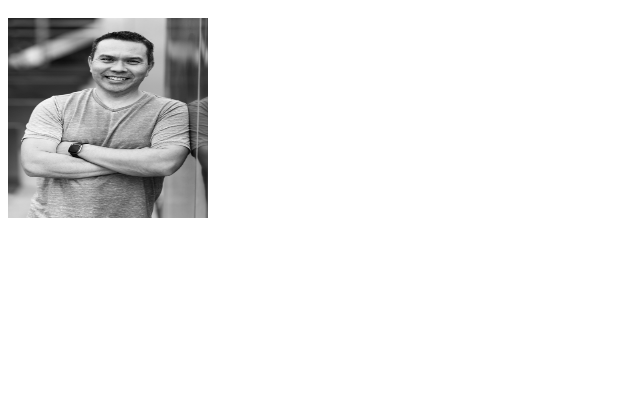
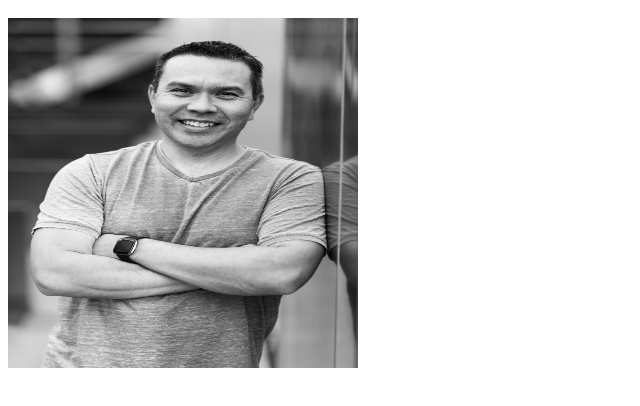
Before and after one commit to tygarmon/tygarmon.github.io, a plain HTML site: page index.html in a window 1280 px wide. Shown: the part 48-454 px from the top of the page, without its empty margins (0-640 px from the left). Drawn offline with Linux system fonts and the light colour scheme.

Commit message:
Update index.html

```diff
--- a/index.html
+++ b/index.html
@@ -1,4 +1,4 @@
 <html>
   <h1>Ty's Portfolio</h1>
-  <img src="./bio-pic.jpg" width="200" height="200" alt="" />
+  <img src="./bio-pic.jpg" width="350" height="350" alt="" />
 </html>
```
